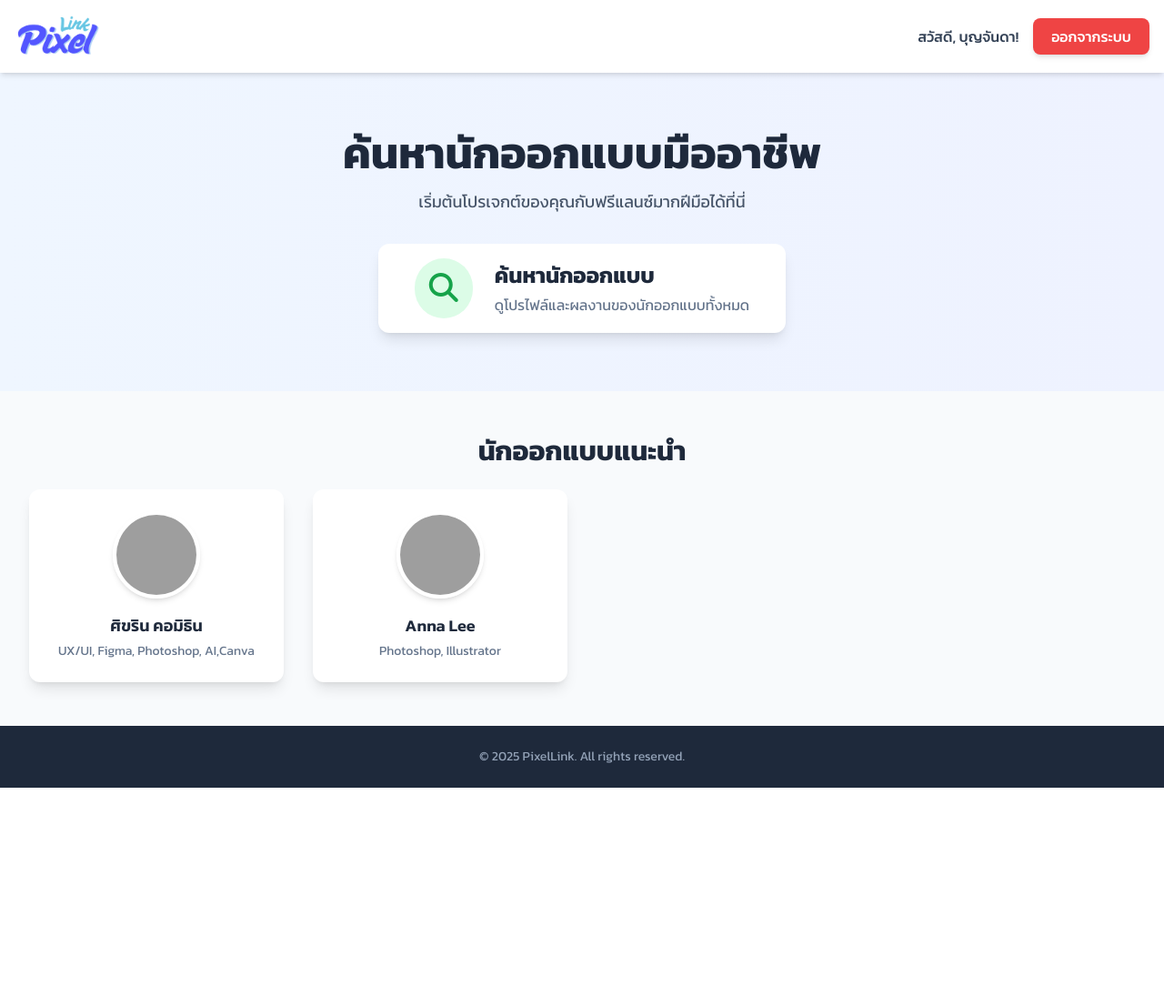
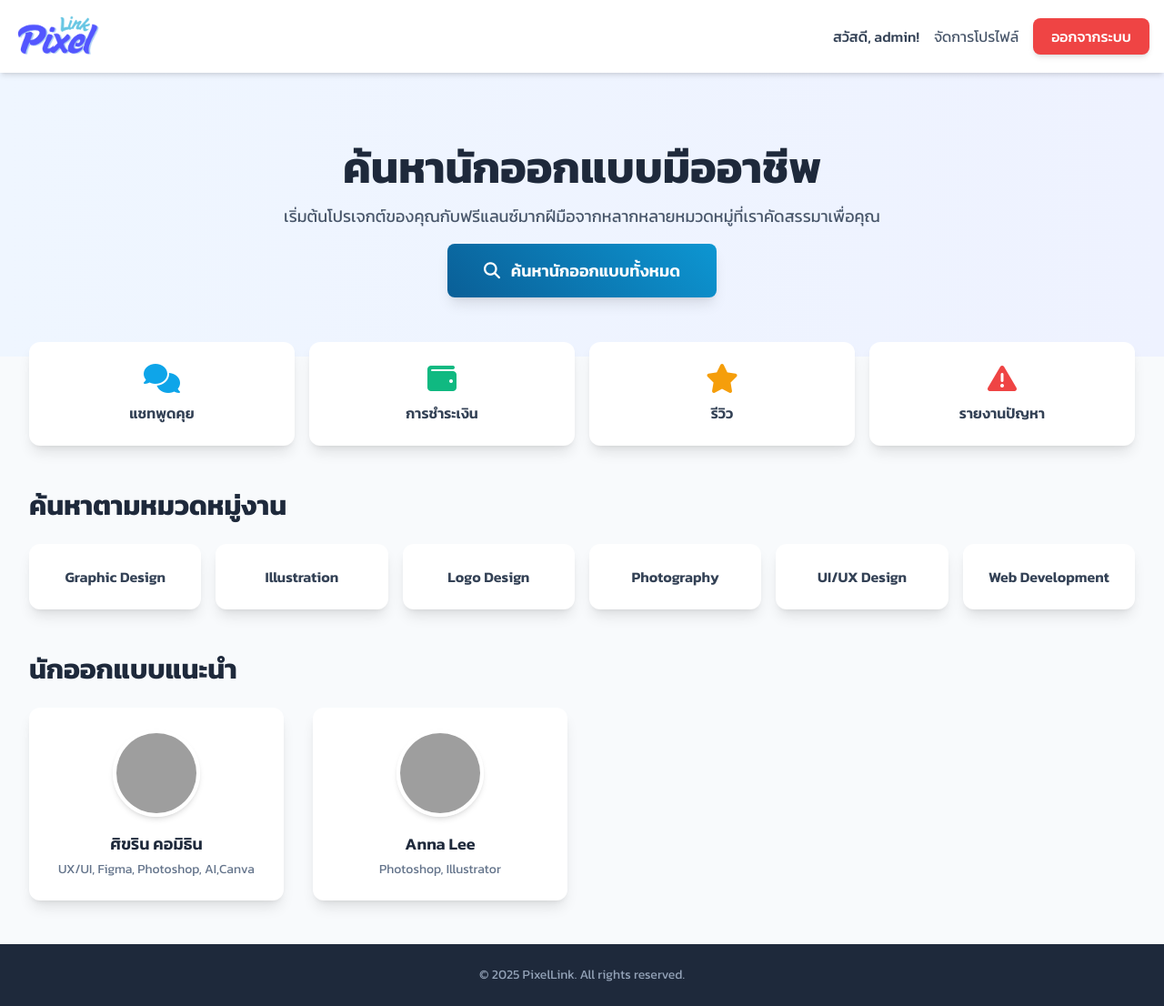
Before and after one commit to Kitsada-Pun/Project-0.0.1, a PHP site: page /freelance_platform/client/main.php in a window 1280 px wide. Shown: the whole page at 91% size. Before the commit the page ends 866 px from the top, so only its background shows below. Run offline with PHP 8.4, Linux system fonts and the light colour scheme; a user stored in the database is signed in; data comes from the database, SQL or seed files in the repository; some libraries are stand-ins or nearby versions; grey boxes are pictures that could not be loaded.

Commit message:
xamppพังไอเหี้ย

```diff
--- a/client/main.php
+++ b/client/main.php
@@ -20,19 +20,22 @@ $condb->set_charset("utf8mb4");
 $client_id = $_SESSION['user_id'];
 $client_name = $_SESSION['full_name'] ?? $_SESSION['username'] ?? 'Client';
 
-// --- ดึงข้อมูลนักออกแบบแนะนำ (สุ่มมา 8 คน) ---
+// --- ดึงข้อมูลหมวดหมู่งานยอดนิยม (สุ่มมา 6 หมวด) ---
+$job_categories = [];
+$sql_categories = "SELECT category_id, category_name FROM job_categories ORDER BY RAND() LIMIT 6";
+$result_categories = $condb->query($sql_categories);
+if ($result_categories) {
+    $job_categories = $result_categories->fetch_all(MYSQLI_ASSOC);
+}
+
+// --- ดึงข้อมูลนักออกแบบแนะนำ (สุ่มมา 4 คน) ---
 $featured_designers = [];
 $sql_designers = "SELECT
-                    u.user_id,
-                    u.first_name,
-                    u.last_name,
-                    p.skills,
-                    p.profile_picture_url
+                    u.user_id, u.first_name, u.last_name, p.skills, p.profile_picture_url
                   FROM users u
                   JOIN profiles p ON u.user_id = p.user_id
                   WHERE u.user_type = 'designer' AND u.is_approved = 1
-                  ORDER BY RAND()
-                  LIMIT 8"; // เพิ่มจำนวนที่แสดงผล
+                  ORDER BY RAND() LIMIT 4";
 $result_designers = $condb->query($sql_designers);
 if ($result_designers) {
     $featured_designers = $result_designers->fetch_all(MYSQLI_ASSOC);
@@ -65,38 +68,59 @@ $condb->close();
             <a href="main.php"><img src="../dist/img/logo.png" alt="PixelLink Logo" class="h-12 transition-transform hover:scale-105"></a>
             <div class="space-x-4 flex items-center">
                 <span class="font-medium text-slate-700">สวัสดี, <?= htmlspecialchars($client_name) ?>!</span>
+                <a href="edit_profile.php" class="text-slate-600 hover:text-blue-600 transition-colors">จัดการโปรไฟล์</a>
                 <a href="../logout.php" class="btn-danger text-white px-5 py-2 rounded-lg font-medium shadow-md">ออกจากระบบ</a>
             </div>
         </div>
     </nav>
 
     <main class="flex-grow">
-        <header class="bg-gradient-to-r from-blue-50 to-indigo-50 py-16">
+        <header class="bg-gradient-to-r from-blue-50 to-indigo-50 py-20">
             <div class="container mx-auto px-4 text-center">
                 <h1 class="text-4xl md:text-5xl font-bold text-slate-800">ค้นหานักออกแบบมืออาชีพ</h1>
-                <p class="mt-4 text-lg text-slate-600">เริ่มต้นโปรเจกต์ของคุณกับฟรีแลนซ์มากฝีมือได้ที่นี่</p>
-
+                <p class="mt-4 text-lg text-slate-600 max-w-2xl mx-auto">เริ่มต้นโปรเจกต์ของคุณกับฟรีแลนซ์มากฝีมือจากหลากหลายหมวดหมู่ที่เราคัดสรรมาเพื่อคุณ</p>
                 <div class="mt-8">
-                    <a href="../job_listings.php?type=designers" class="inline-block bg-white px-10 py-4 rounded-xl shadow-lg hover:shadow-2xl transition-shadow text-left">
-                        <div class="flex items-center space-x-6">
-                             <div class="bg-green-100 p-4 rounded-full">
-                                <i class="fas fa-search fa-2x text-green-600"></i>
-                            </div>
-                            <div>
-                                <h2 class="text-2xl font-bold text-slate-800">ค้นหานักออกแบบ</h2>
-                                <p class="text-slate-500 mt-1">ดูโปรไฟล์และผลงานของนักออกแบบทั้งหมด</p>
-                            </div>
-                        </div>
+                    <a href="browse_designers.php" class="btn-primary text-white px-10 py-4 rounded-lg font-semibold shadow-lg text-lg">
+                        <i class="fas fa-search mr-2"></i> ค้นหานักออกแบบทั้งหมด
                     </a>
                 </div>
-
             </div>
         </header>
 
-        <div class="container mx-auto px-4 sm:px-6 lg:px-8 py-12">
+        <div class="container mx-auto px-4 sm:px-6 lg:px-8 py-12 -mt-16">
+
+            <div class="grid grid-cols-2 md:grid-cols-4 gap-4 mb-12">
+                <a href="#" class="bg-white p-6 rounded-xl shadow-lg hover:shadow-2xl transition-shadow text-center">
+                    <i class="fas fa-comments fa-2x text-sky-500"></i>
+                    <h3 class="mt-2 font-semibold text-slate-700">แชทพูดคุย</h3>
+                </a>
+                <a href="#" class="bg-white p-6 rounded-xl shadow-lg hover:shadow-2xl transition-shadow text-center">
+                    <i class="fas fa-wallet fa-2x text-emerald-500"></i>
+                    <h3 class="mt-2 font-semibold text-slate-700">การชำระเงิน</h3>
+                </a>
+                <a href="#" class="bg-white p-6 rounded-xl shadow-lg hover:shadow-2xl transition-shadow text-center">
+                    <i class="fas fa-star fa-2x text-amber-500"></i>
+                    <h3 class="mt-2 font-semibold text-slate-700">รีวิว</h3>
+                </a>
+                <a href="#" class="bg-white p-6 rounded-xl shadow-lg hover:shadow-2xl transition-shadow text-center">
+                    <i class="fas fa-exclamation-triangle fa-2x text-red-500"></i>
+                    <h3 class="mt-2 font-semibold text-slate-700">รายงานปัญหา</h3>
+                </a>
+            </div>
+
+            <div class="mb-12">
+                <h2 class="text-3xl font-bold text-slate-800 mb-6">ค้นหาตามหมวดหมู่งาน</h2>
+                <div class="grid grid-cols-2 md:grid-cols-3 lg:grid-cols-6 gap-4">
+                    <?php foreach($job_categories as $cat): ?>
+                        <a href="browse_designers.php?category=<?= $cat['category_id'] ?>" class="bg-white p-6 rounded-xl shadow-lg hover:shadow-2xl transition-shadow text-center font-semibold text-slate-700 hover:text-blue-600">
+                            <?= htmlspecialchars($cat['category_name']) ?>
+                        </a>
+                    <?php endforeach; ?>
+                </div>
+            </div>
 
             <div>
-                <h2 class="text-3xl font-bold text-slate-800 mb-6 text-center">นักออกแบบแนะนำ</h2>
+                <h2 class="text-3xl font-bold text-slate-800 mb-6">นักออกแบบแนะนำ</h2>
                 <div class="grid grid-cols-1 sm:grid-cols-2 lg:grid-cols-4 gap-8">
                     <?php foreach ($featured_designers as $designer): ?>
                     <a href="../designer/view_profile.php?user_id=<?= $designer['user_id'] ?>" class="block bg-white rounded-xl shadow-lg hover:shadow-2xl transition-shadow text-center p-6">
```
Also changed, not shown: client/edit_profile.php (added, +131 -0 lines).
